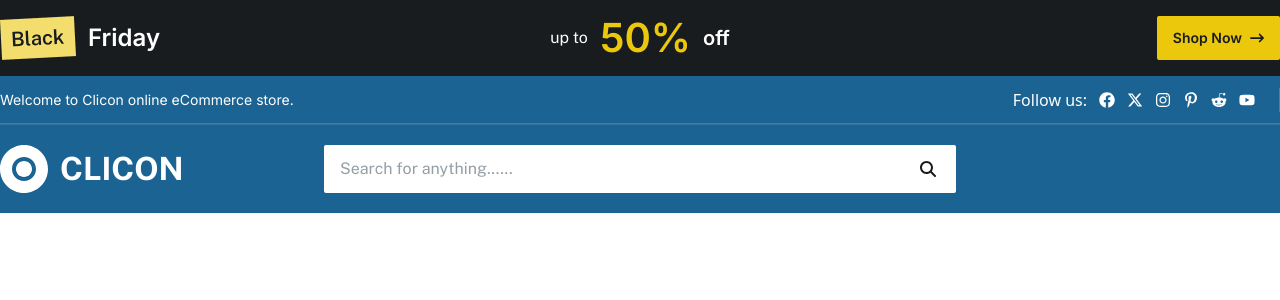
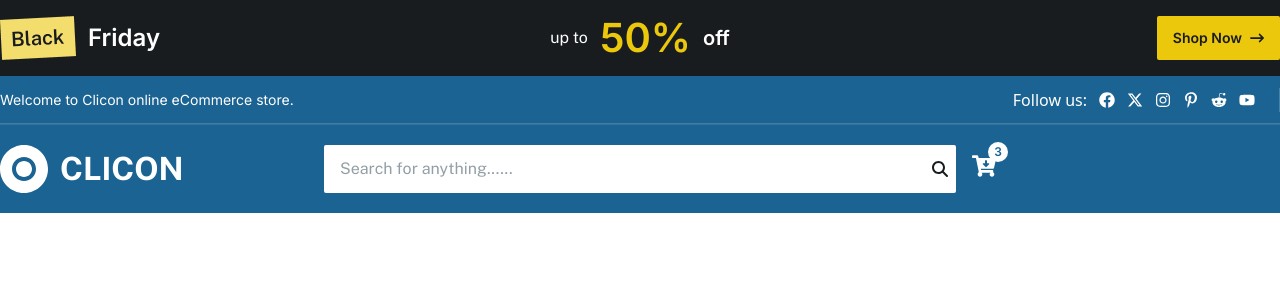
Before and after one commit to NurTheDev/clicon, a React (Vite) app in the folder client/: page / in a window 1280 px wide. Shown: the top 300 px of the page. Built offline with nearby package versions, Linux system fonts and the light colour scheme.

Commit message:
added some fixed to the client side

```diff
--- a/client/src/common/Navbar.tsx
+++ b/client/src/common/Navbar.tsx
@@ -2,8 +2,11 @@
 import assets from "../helpers/assetsProvider.ts";
 import Icons from "../helpers/IconProvider.tsx";
 import PrimaryButton from "./PrimaryButton.tsx";
+import SearchBar from "./SearchBar.tsx";
+import React from "react";
 
 const StatusBar = () => {
+
     return (
         <div className={"bg-gray-900 py-4"}>
             <Container>
@@ -49,8 +52,11 @@
         </div>
     )
 }
-const MiddleNav = ()=>{
-    return(
+const MiddleNav = () => {
+    const handleSearch = (event: React.ChangeEvent<HTMLInputElement>) => {
+        console.log(event.target.value)
+    }
+    return (
         <div className={"bg-secondary-700 text-gray-00 py-5 "}>
             <Container>
                 <div className={"grid grid-cols-4 gap-4 justify-between items-center font-public-sans"}>
@@ -58,14 +64,31 @@
                         <img src={assets.cliconCircle} alt=""/>
                         <h3 className={"display6"}>CLICON</h3>
                     </div>
-                    <div className={"col-span-2 relative"}>
-                        <input type="text" placeholder={"Search for anything......"} className={"bg-gray-00" +
-                            " text-gray-900 w-full py-3 px-4 rounded-xs placeholder:text-gray-400 focus:outline-none"}/>
-                        <span className={"absolute right-5 top-1/2 transform -translate-y-1/2 cursor-pointer z-10" +
-                            " text-gray-900"}>{Icons.search}</span>
+                    <div className={"col-span-2"}>
+                        <SearchBar className={"relative"}>
+                            <input
+                                onChange={handleSearch}
+                                name="search"
+                                type="search"
+                                placeholder="Search for anything......"
+                                className="bg-gray-00 text-gray-900 w-full py-3 px-4 pr-12 rounded-xs placeholder:text-gray-400 focus:outline-none"
+                            />
+                            <span
+                                className={"absolute right-2 top-1/2 transform -translate-y-1/2 cursor-pointer z-10 text-gray-900"}>
+        {Icons.search}
+    </span>
+                        </SearchBar>
+
                     </div>
                     <div>
-
+                        <span className={"text-2xl cursor-pointer relative"}>{Icons.cart}
+                        <span className={"absolute -top-3 -right-3 bg-gray-00 text-secondary-700 body-small-600" +
+                            " rounded-full" +
+                            " w-5 h-5" +
+                            " flexColumnCenter"}>
+                            3
+                        </span>
+                        </span>
                     </div>
                 </div>
             </Container>
--- /dev/null
+++ b/client/src/common/SearchBar.tsx
@@ -0,0 +1,14 @@
+import React from 'react';
+type SearchBarProps={
+    children: React.ReactNode,
+    className: string
+}
+const SearchBar:React.FC<SearchBarProps> = ({children, className}) => {
+    return (
+        <div className={className}>
+            {children}
+        </div>
+    );
+};
+
+export default SearchBar;
```
Also changed, not shown: 1 other file (tests, documents, lock files or other folders).
